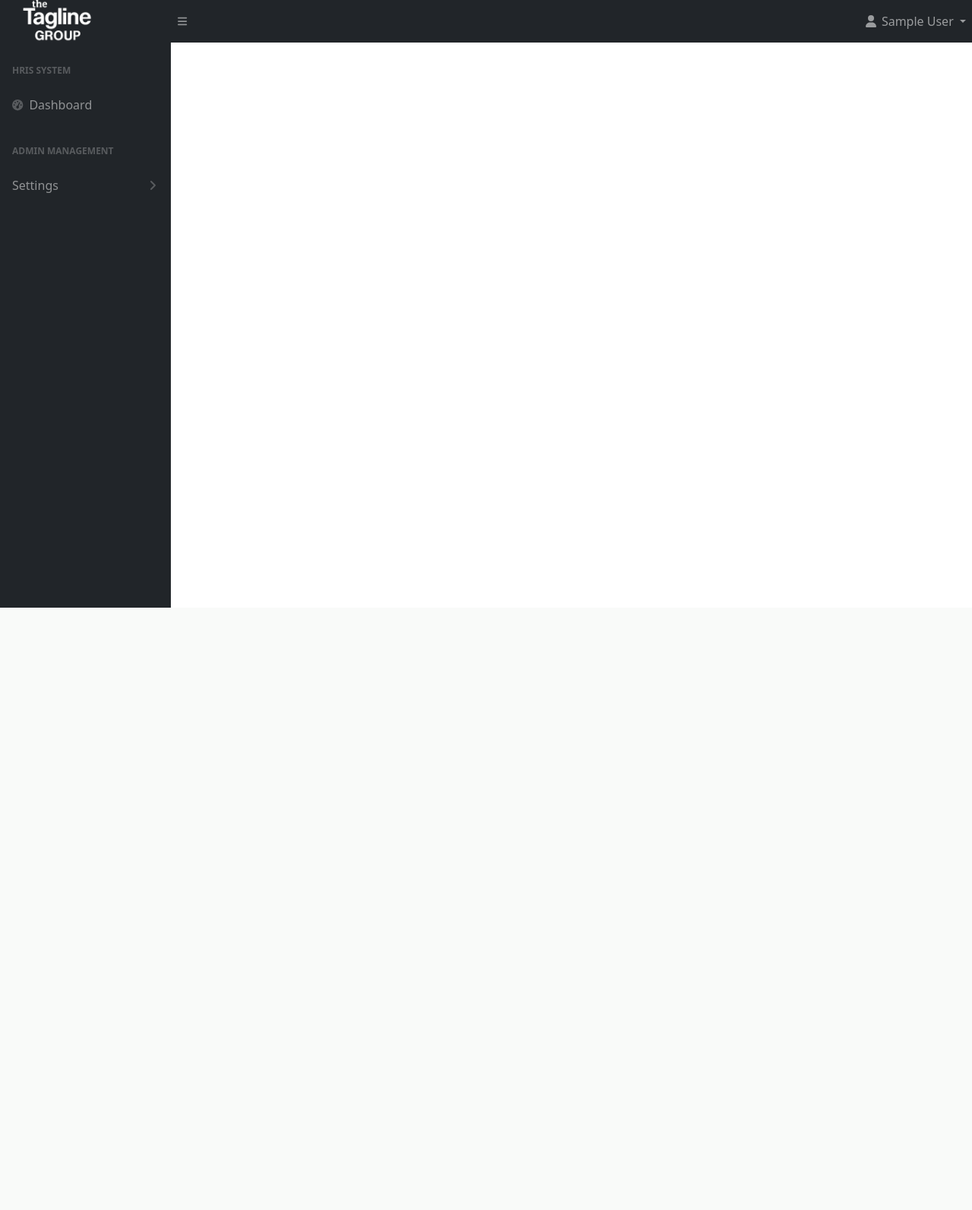
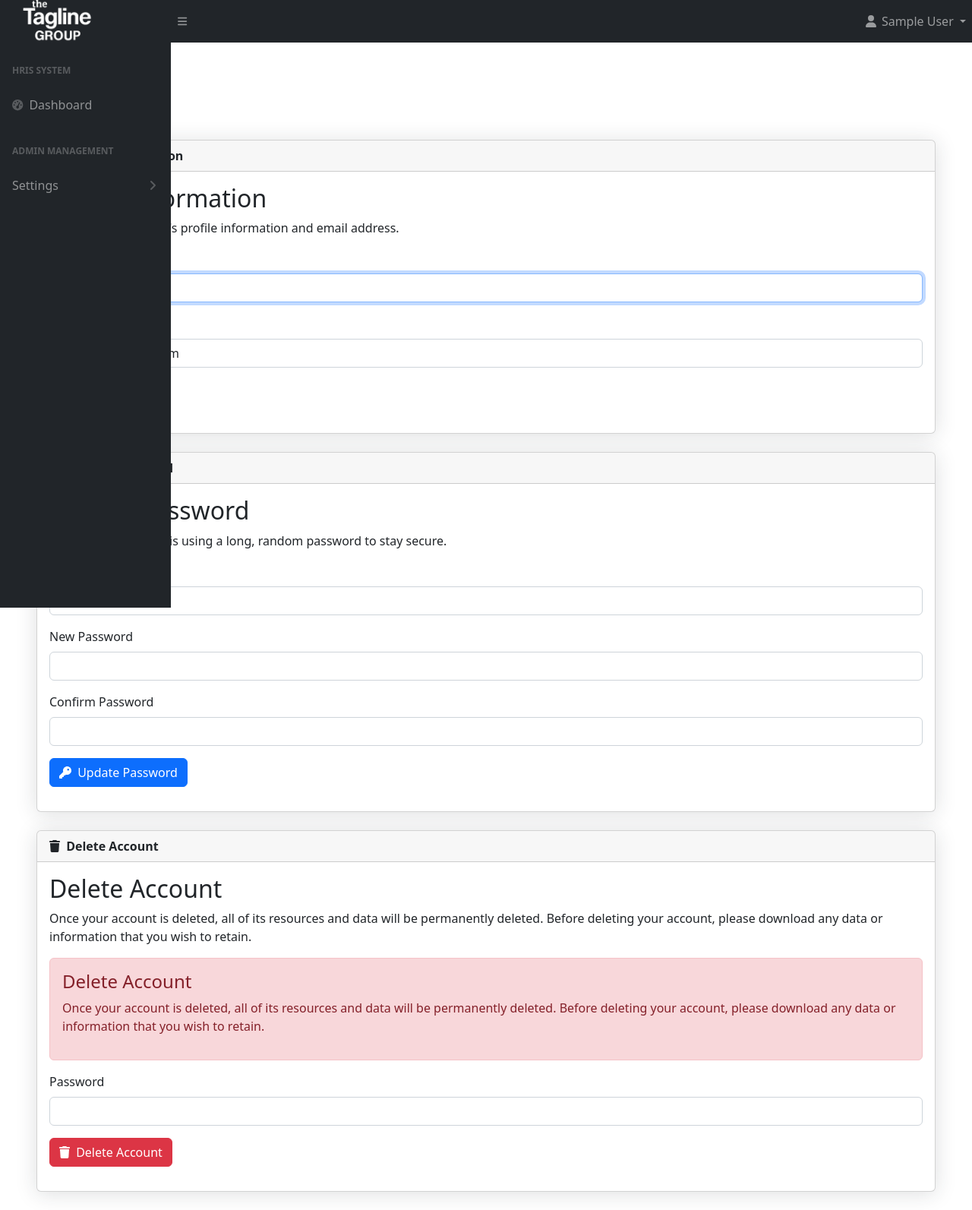
Before and after one commit to ariz09/HRIS-SYSTEM, a Laravel app: page /profile in a window 1280 px wide. Shown: the whole page at 76% size. Before the commit the page ends 800 px from the top, so only its background shows below. Run offline with Laravel 12, Linux system fonts and the light colour scheme; the visitor is signed in with stand-in values (Sample User, id 1); parts of the project's set-up code (start-up, migrations or seed data) failed here and were passed over; some libraries are stand-ins or nearby versions.

Commit message:
Refactor profile management and enhance user experience
- Updated the `Kernel` class to replace `middlewareAliases` with `routeMiddleware` for better clarity.
- Added `authorize` method in `ProfileUpdateRequest` to allow all requests.
- Refactored the `User` model to include a new `employmentInfo` relationship.
- Improved the profile edit view with Bootstrap styling and structured layout.
- Updated the delete user form to enhance user confirmation and feedback.
- Refined the password update form for better validation and user feedback.
- Enhanced the profile information update form with improved error handling and user notifications.
- Introduced new routes for password updates and profile completion, ensuring middleware checks for profile completeness.

```diff
--- a/app/Http/Kernel.php
+++ b/app/Http/Kernel.php
@@ -52,7 +52,7 @@
      *
      * @var array<string, class-string|string>
      */
-    protected $middlewareAliases = [
+    protected $routeMiddleware = [
         'auth' => \App\Http\Middleware\Authenticate::class,
         'auth.basic' => \Illuminate\Auth\Middleware\AuthenticateWithBasicAuth::class,
         'auth.session' => \Illuminate\Session\Middleware\AuthenticateSession::class,
@@ -60,9 +60,11 @@
         'can' => \Illuminate\Auth\Middleware\Authorize::class,
         'guest' => \App\Http\Middleware\RedirectIfAuthenticated::class,
         'password.confirm' => \Illuminate\Auth\Middleware\RequirePassword::class,
+        'precognitive' => \Illuminate\Foundation\Http\Middleware\HandlePrecognitiveRequests::class,
         'signed' => \App\Http\Middleware\ValidateSignature::class,
         'throttle' => \Illuminate\Routing\Middleware\ThrottleRequests::class,
         'verified' => \Illuminate\Auth\Middleware\EnsureEmailIsVerified::class,
+        'profile.complete' => \App\Http\Middleware\EnsureProfileIsComplete::class,
         'role' => \App\Http\Middleware\CheckRole::class,
         'admin' => \App\Http\Middleware\AdminMiddleware::class,
         'admin.verified' => \App\Http\Middleware\EnsureAdminIsVerified::class,
--- a/app/Models/User.php
+++ b/app/Models/User.php
@@ -37,7 +37,12 @@
 
     public function employeeInfo(): HasOne
     {
-        return $this->hasOne(EmployeeInfo::class);
+        return $this->hasOne(EmploymentInfo::class);
+    }
+
+    public function employmentInfo(): HasOne
+    {
+        return $this->hasOne(EmploymentInfo::class);
     }
 
     public function roles(): BelongsToMany
--- a/resources/views/profile/edit.blade.php
+++ b/resources/views/profile/edit.blade.php
@@ -1,29 +1,45 @@
-<x-app-layout>
-    <x-slot name="header">
-        <h2 class="font-semibold text-xl text-gray-800 dark:text-gray-200 leading-tight">
-            {{ __('Profile') }}
-        </h2>
-    </x-slot>
+@extends('layouts.app')
 
-    <div class="py-12">
-        <div class="max-w-7xl mx-auto sm:px-6 lg:px-8 space-y-6">
-            <div class="p-4 sm:p-8 bg-white dark:bg-gray-800 shadow sm:rounded-lg">
-                <div class="max-w-xl">
+@section('content')
+<div class="container-fluid px-4">
+    <h1 class="mt-4">Profile</h1>
+    <ol class="breadcrumb mb-4">
+        <li class="breadcrumb-item"><a href="{{ route('dashboard') }}">Dashboard</a></li>
+        <li class="breadcrumb-item active">Profile</li>
+    </ol>
+
+    <div class="row">
+        <div class="col-xl-12">
+            <div class="card mb-4">
+                <div class="card-header">
+                    <i class="fas fa-user me-1"></i>
+                    Profile Information
+                </div>
+                <div class="card-body">
                     @include('profile.partials.update-profile-information-form')
                 </div>
             </div>
 
-            <div class="p-4 sm:p-8 bg-white dark:bg-gray-800 shadow sm:rounded-lg">
-                <div class="max-w-xl">
+            <div class="card mb-4">
+                <div class="card-header">
+                    <i class="fas fa-key me-1"></i>
+                    Update Password
+                </div>
+                <div class="card-body">
                     @include('profile.partials.update-password-form')
                 </div>
             </div>
 
-            <div class="p-4 sm:p-8 bg-white dark:bg-gray-800 shadow sm:rounded-lg">
-                <div class="max-w-xl">
+            <div class="card mb-4">
+                <div class="card-header">
+                    <i class="fas fa-trash me-1"></i>
+                    Delete Account
+                </div>
+                <div class="card-body">
                     @include('profile.partials.delete-user-form')
                 </div>
             </div>
         </div>
     </div>
-</x-app-layout>
+</div>
+@endsection
--- a/resources/views/profile/partials/delete-user-form.blade.php
+++ b/resources/views/profile/partials/delete-user-form.blade.php
@@ -9,47 +9,27 @@
         </p>
     </header>
 
-    <x-danger-button
-        x-data=""
-        x-on:click.prevent="$dispatch('open-modal', 'confirm-user-deletion')"
-    >{{ __('Delete Account') }}</x-danger-button>
+    <form method="post" action="{{ route('profile.destroy') }}" class="mt-6 space-y-6">
+        @csrf
+        @method('delete')
 
-    <x-modal name="confirm-user-deletion" :show="$errors->userDeletion->isNotEmpty()" focusable>
-        <form method="post" action="{{ route('profile.destroy') }}" class="p-6">
-            @csrf
-            @method('delete')
+        <div class="alert alert-danger">
+            <h4 class="alert-heading">Delete Account</h4>
+            <p>Once your account is deleted, all of its resources and data will be permanently deleted. Before deleting your account, please download any data or information that you wish to retain.</p>
+        </div>
 
-            <h2 class="text-lg font-medium text-gray-900 dark:text-gray-100">
-                {{ __('Are you sure you want to delete your account?') }}
-            </h2>
+        <div class="mb-3">
+            <label for="password" class="form-label">Password</label>
+            <input type="password" class="form-control @error('password', 'userDeletion') is-invalid @enderror" id="password" name="password" required>
+            @error('password', 'userDeletion')
+                <div class="invalid-feedback">{{ $message }}</div>
+            @enderror
+        </div>
 
-            <p class="mt-1 text-sm text-gray-600 dark:text-gray-400">
-                {{ __('Once your account is deleted, all of its resources and data will be permanently deleted. Please enter your password to confirm you would like to permanently delete your account.') }}
-            </p>
-
-            <div class="mt-6">
-                <x-input-label for="password" value="{{ __('Password') }}" class="sr-only" />
-
-                <x-text-input
-                    id="password"
-                    name="password"
-                    type="password"
-                    class="mt-1 block w-3/4"
-                    placeholder="{{ __('Password') }}"
-                />
-
-                <x-input-error :messages="$errors->userDeletion->get('password')" class="mt-2" />
-            </div>
-
-            <div class="mt-6 flex justify-end">
-                <x-secondary-button x-on:click="$dispatch('close')">
-                    {{ __('Cancel') }}
-                </x-secondary-button>
-
-                <x-danger-button class="ms-3">
-                    {{ __('Delete Account') }}
-                </x-danger-button>
-            </div>
-        </form>
-    </x-modal>
+        <div class="mb-3">
+            <button type="submit" class="btn btn-danger">
+                <i class="fas fa-trash me-1"></i> Delete Account
+            </button>
+        </div>
+    </form>
 </section>
--- a/resources/views/profile/partials/update-password-form.blade.php
+++ b/resources/views/profile/partials/update-password-form.blade.php
@@ -13,36 +13,37 @@
         @csrf
         @method('put')
 
-        <div>
-            <x-input-label for="update_password_current_password" :value="__('Current Password')" />
-            <x-text-input id="update_password_current_password" name="current_password" type="password" class="mt-1 block w-full" autocomplete="current-password" />
-            <x-input-error :messages="$errors->updatePassword->get('current_password')" class="mt-2" />
+        <div class="mb-3">
+            <label for="current_password" class="form-label">Current Password</label>
+            <input type="password" class="form-control @error('current_password') is-invalid @enderror" id="current_password" name="current_password" required autocomplete="current-password">
+            @error('current_password')
+                <div class="invalid-feedback">{{ $message }}</div>
+            @enderror
         </div>
 
-        <div>
-            <x-input-label for="update_password_password" :value="__('New Password')" />
-            <x-text-input id="update_password_password" name="password" type="password" class="mt-1 block w-full" autocomplete="new-password" />
-            <x-input-error :messages="$errors->updatePassword->get('password')" class="mt-2" />
+        <div class="mb-3">
+            <label for="password" class="form-label">New Password</label>
+            <input type="password" class="form-control @error('password') is-invalid @enderror" id="password" name="password" required autocomplete="new-password">
+            @error('password')
+                <div class="invalid-feedback">{{ $message }}</div>
+            @enderror
         </div>
 
-        <div>
-            <x-input-label for="update_password_password_confirmation" :value="__('Confirm Password')" />
-            <x-text-input id="update_password_password_confirmation" name="password_confirmation" type="password" class="mt-1 block w-full" autocomplete="new-password" />
-            <x-input-error :messages="$errors->updatePassword->get('password_confirmation')" class="mt-2" />
+        <div class="mb-3">
+            <label for="password_confirmation" class="form-label">Confirm Password</label>
+            <input type="password" class="form-control" id="password_confirmation" name="password_confirmation" required autocomplete="new-password">
         </div>
 
-        <div class="flex items-center gap-4">
-            <x-primary-button>{{ __('Save') }}</x-primary-button>
+        <div class="mb-3">
+            <button type="submit" class="btn btn-primary">
+                <i class="fas fa-key me-1"></i> Update Password
+            </button>
+        </div>
 
-            @if (session('status') === 'password-updated')
-                <p
-                    x-data="{ show: true }"
-                    x-show="show"
-                    x-transition
-                    x-init="setTimeout(() => show = false, 2000)"
-                    class="text-sm text-gray-600 dark:text-gray-400"
-                >{{ __('Saved.') }}</p>
-            @endif
-        </div>
+        @if (session('status') === 'password-updated')
+            <div class="alert alert-success">
+                Password updated successfully.
+            </div>
+        @endif
     </form>
 </section>
--- a/resources/views/profile/partials/update-profile-information-form.blade.php
+++ b/resources/views/profile/partials/update-profile-information-form.blade.php
@@ -17,16 +17,20 @@
         @csrf
         @method('patch')
 
-        <div>
-            <x-input-label for="name" :value="__('Name')" />
-            <x-text-input id="name" name="name" type="text" class="mt-1 block w-full" :value="old('name', $user->name)" required autofocus autocomplete="name" />
-            <x-input-error class="mt-2" :messages="$errors->get('name')" />
+        <div class="mb-3">
+            <label for="name" class="form-label">Name</label>
+            <input type="text" class="form-control @error('name') is-invalid @enderror" id="name" name="name" value="{{ old('name', $user->name) }}" required autofocus autocomplete="name">
+            @error('name')
+                <div class="invalid-feedback">{{ $message }}</div>
+            @enderror
         </div>
 
-        <div>
-            <x-input-label for="email" :value="__('Email')" />
-            <x-text-input id="email" name="email" type="email" class="mt-1 block w-full" :value="old('email', $user->email)" required autocomplete="username" />
-            <x-input-error class="mt-2" :messages="$errors->get('email')" />
+        <div class="mb-3">
+            <label for="email" class="form-label">Email</label>
+            <input type="email" class="form-control @error('email') is-invalid @enderror" id="email" name="email" value="{{ old('email', $user->email) }}" required autocomplete="username">
+            @error('email')
+                <div class="invalid-feedback">{{ $message }}</div>
+            @enderror
 
             @if ($user instanceof \Illuminate\Contracts\Auth\MustVerifyEmail && ! $user->hasVerifiedEmail())
                 <div>
@@ -47,18 +51,16 @@
             @endif
         </div>
 
-        <div class="flex items-center gap-4">
-            <x-primary-button>{{ __('Save') }}</x-primary-button>
+        <div class="mb-3">
+            <button type="submit" class="btn btn-primary">
+                <i class="fas fa-save me-1"></i> Save Changes
+            </button>
+        </div>
 
-            @if (session('status') === 'profile-updated')
-                <p
-                    x-data="{ show: true }"
-                    x-show="show"
-                    x-transition
-                    x-init="setTimeout(() => show = false, 2000)"
-                    class="text-sm text-gray-600 dark:text-gray-400"
-                >{{ __('Saved.') }}</p>
-            @endif
-        </div>
+        @if (session('status') === 'profile-updated')
+            <div class="alert alert-success">
+                Profile updated successfully.
+            </div>
+        @endif
     </form>
 </section>
--- a/routes/web.php
+++ b/routes/web.php
@@ -21,7 +21,10 @@
     PersonalInfoController,
     EmployeeController,
     PendingUserController,
-    UserController
+    UserController,
+    PasswordController,
+    EmailVerificationController,
+    ProfileCompletionController
 };
 
 use App\Http\Controllers\EmployeePersonalInfoController;
@@ -65,6 +68,14 @@
         Route::patch('/', [ProfileController::class, 'update'])->name('profile.update');
         Route::delete('/', [ProfileController::class, 'destroy'])->name('profile.destroy');
     });
+
+    // Password Update
+    Route::put('/password', [PasswordController::class, 'update'])->name('password.update');
+
+    // Email Verification
+    Route::post('/email/verification-notification', [EmailVerificationController::class, 'store'])
+        ->middleware(['auth', 'throttle:6,1'])
+        ->name('verification.send');
 
     // Employee Management
     Route::resource('employee-info', EmployeeInfoController::class);
@@ -111,6 +122,64 @@
     Route::get('/users', [UserController::class, 'index'])->name('users.index');
     Route::get('/users/{user}/edit', [UserController::class, 'edit'])->name('users.edit');
     Route::put('/users/{user}', [UserController::class, 'update'])->name('users.update');
+
+    // Profile Completion
+    Route::get('/profile/complete', [ProfileCompletionController::class, 'show'])->name('profile.complete');
+    Route::post('/profile/complete', [ProfileCompletionController::class, 'store'])->name('profile.complete.store');
+
+    // Apply profile completion middleware to all routes except profile completion and auth routes
+    Route::middleware(['auth', \App\Http\Middleware\EnsureProfileIsComplete::class])->group(function () {
+        // Dashboard
+        Route::get('/dashboard', [DashboardController::class, 'index'])->name('dashboard');
+        Route::post('/dashboard/action', [DashboardController::class, 'handleAction'])->name('dashboard.action');
+
+        // Pending Users Routes
+        Route::get('/pending-users', [PendingUserController::class, 'index'])->name('pending-users.index');
+        Route::put('/pending-users/{id}/activate', [PendingUserController::class, 'activate'])->name('pending-users.activate');
+        Route::delete('/pending-users/{id}/reject', [PendingUserController::class, 'reject'])->name('pending-users.reject');
+
+        // Employee Management
+        Route::resource('employee-info', EmployeeInfoController::class);
+        Route::get('/employees', [EmployeeController::class, 'index'])->name('employees.index');
+        Route::resource('employees', EmployeeController::class);
+
+        // Employee Details
+        Route::prefix('employees')->name('employees.')->group(function () {
+            Route::resource('personal_infos', PersonalInfoController::class);
+            Route::resource('emergency-contact', EmployeeEmergencyContactController::class)->except(['show']);
+            Route::resource('dependent', EmployeeDependentController::class)->except(['show']);
+            Route::resource('education', EmployeeEducationController::class)->except(['show']);
+            Route::resource('employment-history', EmployeeEmploymentHistoryController::class)->except(['show']);
+        });
+
+        // Leave Management
+        Route::resource('leaves', LeaveController::class)->names('leaves');
+        Route::resource('leave-types', LeaveTypeController::class)->parameters(['leave-types' => 'leave_type'])->names('leave_types');
+        Route::resource('assign_leaves', AssignLeaveController::class)->parameters(['assign_leaves' => 'assignLeave'])->names('assign_leaves');
+
+        // Holiday Management
+        Route::resource('holidays', HolidayController::class)->names('holidays');
+
+        // General Management
+        Route::resource('departments', DepartmentController::class)->names('departments');
+        Route::resource('positions', PositionController::class)->names('positions');
+        Route::resource('agencies', AgencyController::class)->names('agencies');
+        Route::resource('cdmlevels', CDMLevelController::class)->names('cdmlevels');
+        Route::resource('roles', RoleController::class)->names('roles');
+        Route::resource('role_permissions', RolePermissionController::class)->names('role_permissions');
+        Route::resource('employment_types', EmploymentTypeController::class)->names('employment_types');
+
+        Route::get('/positions/by-cdm-level/{cdmLevel}', [PositionController::class, 'getByCdmLevel'])->name('positions.by-cdm-level');
+        Route::get('/positions/{position}/cdm-level', [PositionController::class, 'getCdmLevel'])->name('positions.cdm-level');
+
+        // Search
+        Route::get('/search', [SearchController::class, 'index'])->name('search');
+
+        // Users
+        Route::get('/users', [UserController::class, 'index'])->name('users.index');
+        Route::get('/users/{user}/edit', [UserController::class, 'edit'])->name('users.edit');
+        Route::put('/users/{user}', [UserController::class, 'update'])->name('users.update');
+    });
 });
 
 // Temporary route to check roles (remove after use)
```
Also changed, not shown: app/Http/Controllers/EmailVerificationController.php (added, +20 -0 lines), app/Http/Controllers/PasswordController.php (added, +25 -0 lines), app/Http/Controllers/ProfileCompletionController.php (added, +95 -0 lines), app/Http/Middleware/EnsureProfileIsComplete.php (added, +42 -0 lines), app/Http/Requests/ProfileUpdateRequest.php (+6 -8 lines), resources/views/profile/complete.blade.php (added, +250 -0 lines).
